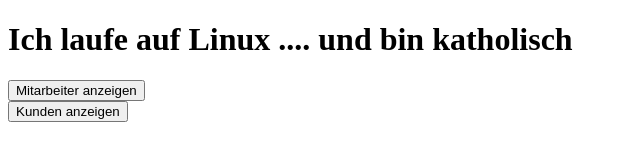
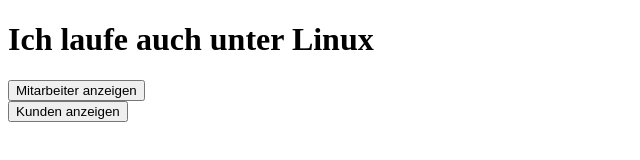
Before and after one commit to PinBack23/NancyConsole, a plain HTML site: page NancyConsole/index.html in a window 1280 px wide. Shown: the whole page, without its empty margins (0-640 px from the left). Drawn offline with Linux system fonts and the light colour scheme.

Commit message:
Test modify header

```diff
--- a/NancyConsole/index.html
+++ b/NancyConsole/index.html
@@ -8,7 +8,7 @@
 </head>
 <body>
 
-    <h1>Ich laufe auf Linux .... und bin katholisch</h1>
+    <h1>Ich laufe auch unter Linux</h1>
     <div data-ng-controller="mainController">
         <div>
             <div>
```
